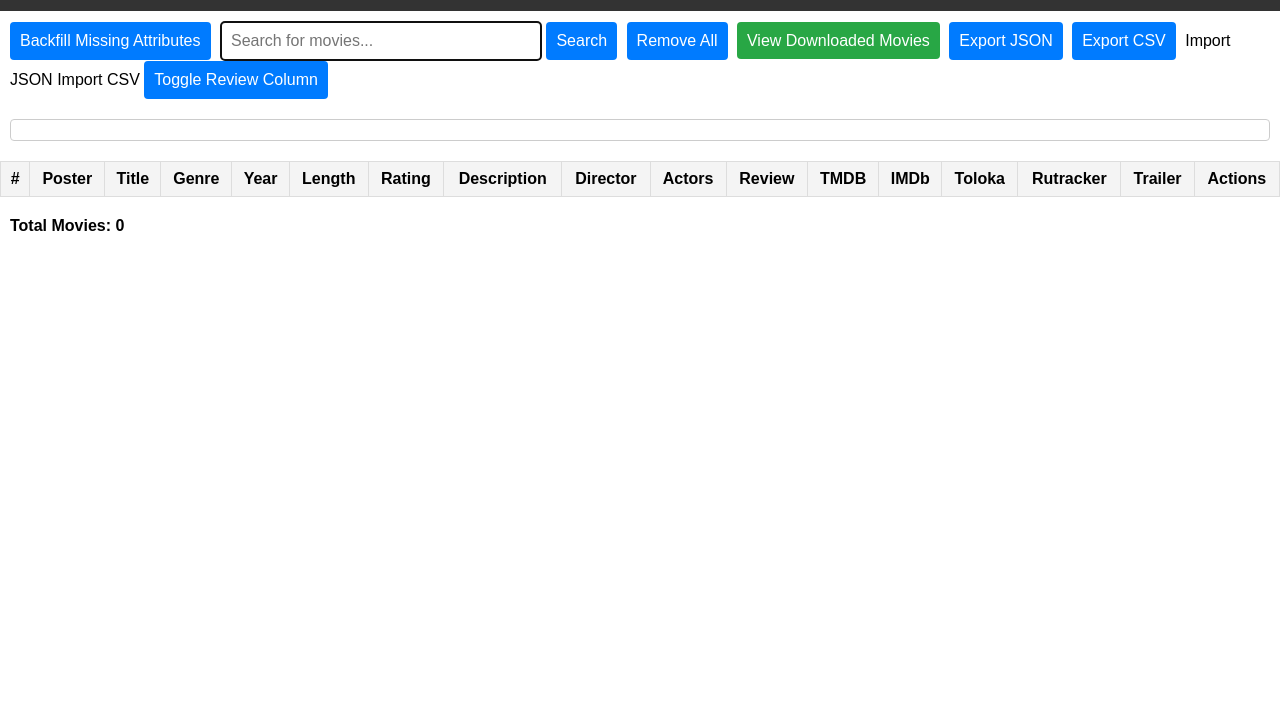
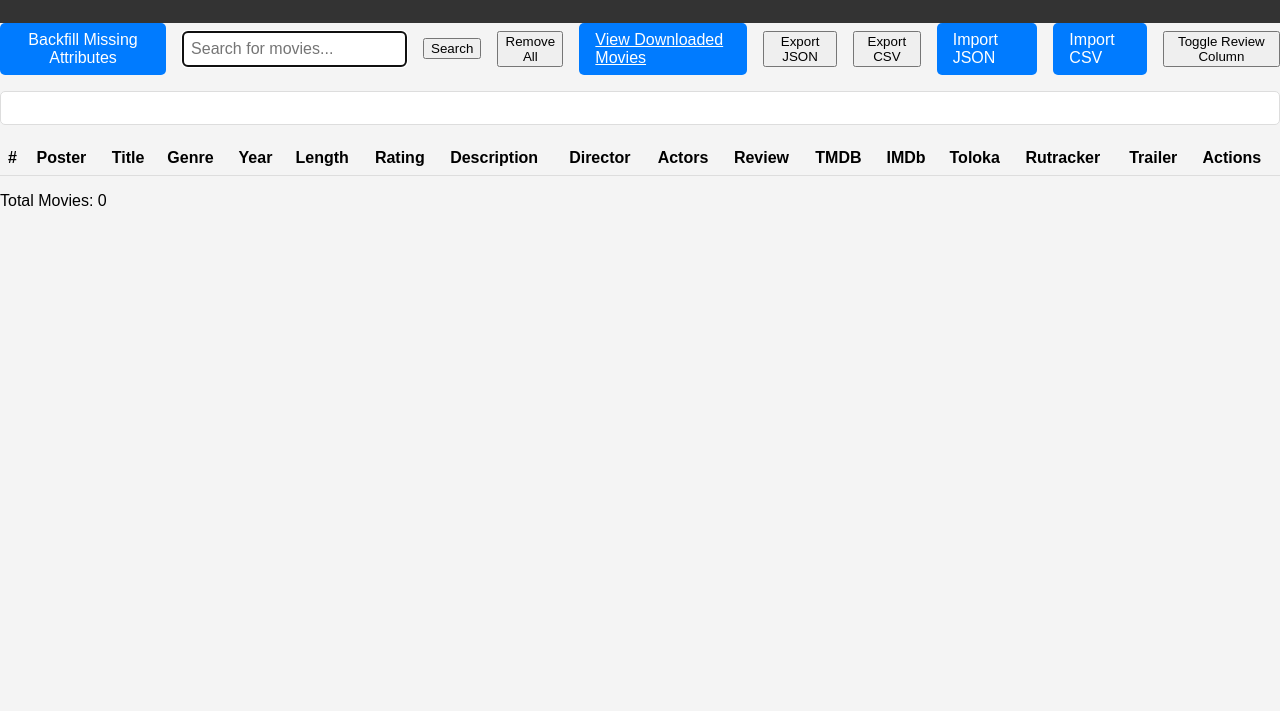
Before and after one commit to oleksandr-zhernoklov/movies, a plain HTML site: page index.html in a window 1280 px wide. Shown: the part 89-800 px from the top of the page. Drawn offline with Linux system fonts and the light colour scheme.

Commit message:
add styles for poster etc.

```diff
--- a/styles.css
+++ b/styles.css
@@ -1,84 +1,101 @@
+/* General Styles */
 body {
     font-family: Arial, sans-serif;
     margin: 0;
     padding: 0;
-    display: flex;
-    flex-direction: column;
-    height: 100vh;
+    background-color: #f4f4f4;
 }
+
 header {
     background-color: #333;
-    color: white;
-    padding: 10px;
+    color: #fff;
+    padding: 1rem;
     text-align: center;
 }
+
+#container {
+    max-width: 1200px;
+    margin: 0 auto;
+    padding: 1rem;
+}
+
 #controls {
-    padding: 10px;
+    margin-bottom: 1rem;
+    display: flex;
+    gap: 1rem;
+    align-items: center;
 }
-input[type="text"] {
-    padding: 10px;
-    font-size: 16px;
-    width: 300px;
-    border: 1px solid #ccc;
-    border-radius: 4px;
+
+.button {
+    background-color: #007bff;
+    color: #fff;
+    border: none;
+    padding: 0.5rem 1rem;
+    cursor: pointer;
+    border-radius: 5px;
+    font-size: 1rem;
 }
-button, a.button {
-    padding: 10px;
-    font-size: 16px;
-    margin-right: 5px;
-    border: none;
-    border-radius: 4px;
-    cursor: pointer;
-}
-button {
-    background-color: #007BFF;
-    color: white;
-}
-button:hover {
+
+.button:hover {
     background-color: #0056b3;
 }
-a.button {
-    text-decoration: none;
-    color: white;
-    background-color: #28a745;
+
+#search {
+    padding: 0.5rem;
+    font-size: 1rem;
+    border-radius: 5px;
+    border: 1px solid #ccc;
+    flex-grow: 1;
 }
-a.button:hover {
-    background-color: #218838;
+
+#logs {
+    margin-bottom: 1rem;
 }
+
 #summary {
-    margin: 10px;
-    padding: 10px;
-    border: 1px solid #ccc;
-    border-radius: 4px;
+    margin-bottom: 1rem;
+    padding: 1rem;
+    background-color: #fff;
+    border: 1px solid #ddd;
+    border-radius: 5px;
 }
+
 #movieTable {
     width: 100%;
     border-collapse: collapse;
-    margin: 10px 0;
+    background-color: #fff;
+    margin-bottom: 1rem;
 }
+
 #movieTable th, #movieTable td {
-    border: 1px solid #ddd;
-    padding: 8px;
+    padding: 0.5rem;
+    text-align: left;
+    border-bottom: 1px solid #ddd;
 }
+
 #movieTable th {
     background-color: #f4f4f4;
 }
-#movieTable td img.poster {
-    width: 50px;
+
+.poster {
+    width: 100px;
     height: auto;
 }
+
+.hidden {
+    display: none;
+}
+
+/* Collapsible Content */
 .collapsible {
-    overflow: hidden;
-    white-space: nowrap;
-    text-overflow: ellipsis;
-    max-width: 150px;
+    cursor: pointer;
+    background-color: #f9f9f9;
 }
-.collapsible.expanded {
-    white-space: normal;
-    max-width: none;
+
+.collapsible:hover {
+    background-color: #e9e9e9;
 }
-#rowCount {
-    margin: 10px;
-    font-size: 16px;
-    font-weight: bold;
+
+.collapsible-content {
+    display: none;
 }
```
